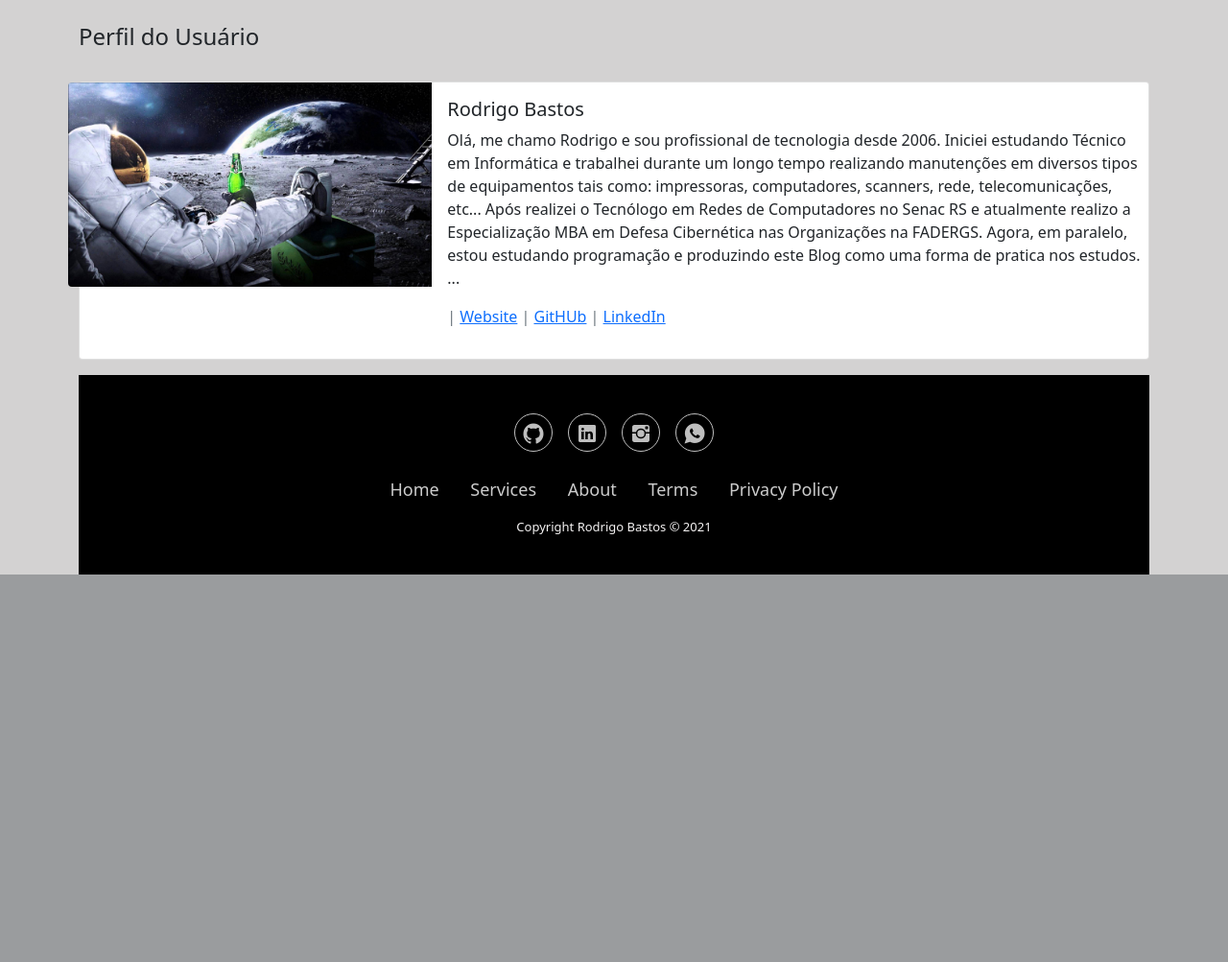
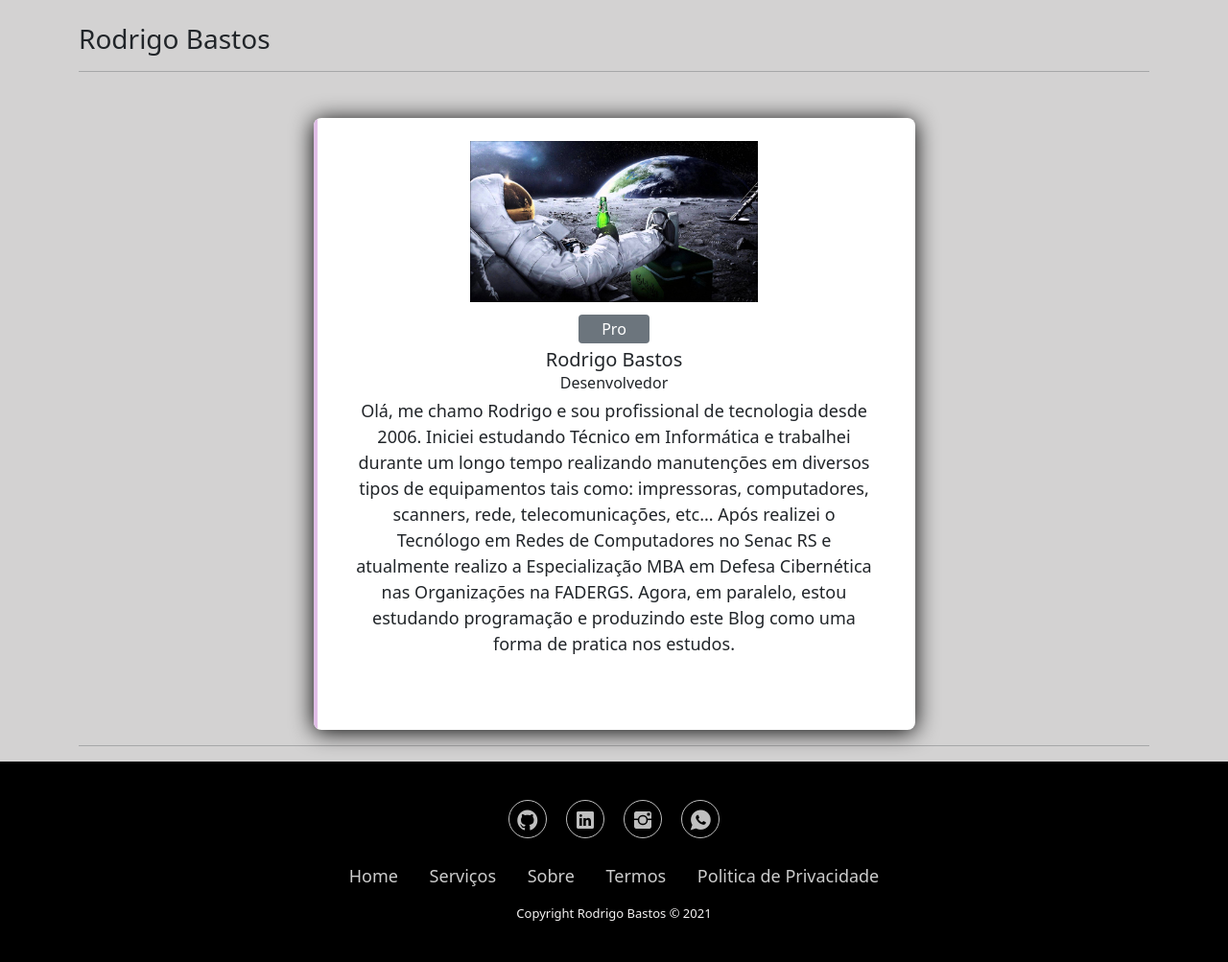
Before and after one commit to 0Rodrigo0/Blog123, a Django app: page /members/1/profile/ in a window 1280 px wide. Shown: the part 696-1699 px from the top of the page at 96% size. Before the commit the page ends 1295 px from the top, so only its background shows below. Run offline with Django 3.2, Linux system fonts and the light colour scheme; data comes from the database, SQL or seed files in the repository; both versions use the stored data as it was after the commit; some libraries are stand-ins or nearby versions.

Commit message:
newprofile

```diff
--- a/django_project/MeuBlog/templates/base.html
+++ b/django_project/MeuBlog/templates/base.html
@@ -21,7 +21,6 @@
     <link rel="stylesheet" href="/static/MeuBlog/css/footer.css">
     <link rel="stylesheet" href="/static/MeuBlog/css/whatsapp.css">
     <link rel="stylesheet" href="/static/MeuBlog/css/arrow/arrow.css">
-    <script src="https://code.jquery.com/jquery-3.6.0.js" integrity="sha256-H+K7U5CnXl1h5ywQfKtSj8PCmoN9aaq30gDh27Xc0jk=" crossorigin="anonymous"></script>
 
     <!-- Bootstrap CSS -->
     <link href="https://cdn.jsdelivr.net/npm/bootstrap@5.0.2/dist/css/bootstrap.min.css" rel="stylesheet" integrity="sha384-EVSTQN3/azprG1Anm3QDgpJLIm9Nao0Yz1ztcQTwFspd3yD65VohhpuuCOmLASjC" crossorigin="anonymous">
@@ -165,13 +164,18 @@
   <body>
       <div class="footer-basic">
           <footer>
-              <div class="social"><a href="https://github.com/0Rodrigo0"><i class="icon ion-social-github"></i></a><a href="https://www.linkedin.com/in/rodrigo-b-b93295a1/"><i class="icon ion-social-linkedin"></i></a><a href="https://www.instagram.com/rodrigo_blw/"><i class="icon ion-social-instagram"></i></a><a href="https://wa.me/5551984065069"><i class="icon ion-social-whatsapp"></i></a></div>
+              <div class="social">
+                <a href="https://github.com/0Rodrigo0"><i class="icon ion-social-github"></i></a>
+                <a href="https://www.linkedin.com/in/rodrigo-b-b93295a1/"><i class="icon ion-social-linkedin"></i></a>
+                <a href="https://www.instagram.com/rodrigo_blw/"><i class="icon ion-social-instagram"></i></a>
+                <a href="https://wa.me/5551984065069"><i class="icon ion-social-whatsapp"></i></a>
+              </div>
               <ul class="list-inline">
-                  <li class="list-inline-item"><a href="#">Home</a></li>
-                  <li class="list-inline-item"><a href="#">Services</a></li>
-                  <li class="list-inline-item"><a href="#">About</a></li>
-                  <li class="list-inline-item"><a href="#">Terms</a></li>
-                  <li class="list-inline-item"><a href="#">Privacy Policy</a></li>
+                  <li class="list-inline-item"><a href="{% url 'home' %}">Home</a></li>
+                  <li class="list-inline-item"><a href="#">Serviços</a></li>
+                  <li class="list-inline-item"><a href="#">Sobre</a></li>
+                  <li class="list-inline-item"><a href="#">Termos</a></li>
+                  <li class="list-inline-item"><a href="#">Politica de Privacidade</a></li>
               </ul>
               <p class="copyright">Copyright Rodrigo Bastos © 2021</p>
           </footer>
--- a/django_project/members/templates/registration/user_profile.html
+++ b/django_project/members/templates/registration/user_profile.html
@@ -2,23 +2,22 @@
 {% load static %}
 {% block content %}
 
+
+
+<!-------------   Banner de perfil   Old
 <h4>Perfil do Usuário</h4>
+<br>
+<div class="card mb-3">
+    {% if page_user.profile_pic %}
+        <img src="{{ page_user.profile_pic.url }}" class="card-img-top" height="450">
+    {% else %}
+        <img src="{% static 'MeuBlog/images/profile.jpg' %}" class="card-img-top" height="450">
+    {% endif %}
 
-<br>
-<!-------------   Banner de perfil   ------------->
-<div class="card mb-3">
-    <div class="row no-gutters">
-        <div class="col-md-4">
-            {% if page_user.profile_pic %}
-                <img src="{{ page_user.profile_pic.url }}" class="img-fluid rounded-start" style="max-width: 100% 100%;" >
-            {% else %}
-                <img src="{% static 'MeuBlog/images/profile.jpg' %}" class="img-fluid rounded-start" style="max-width: 100% 100%;">
-            {% endif %}
-        </div>
-        <div class="col-md-8">
-            <div class="card-body">
+    <div class="card">
+        <div class="card-body">
             <h5 class="card-title">{{ page_user.user.first_name }} {{ page_user.user.last_name }}</h5>
-            <p class="card-text"> {{ page_user.user.profile.bio|safe }}  ...</p>
+            <p class="card-text"> {{ page_user.user.profile.bio }}</p>
             <p class="text-muted">
 
                 {% if page_user.website_url %}
@@ -52,5 +51,42 @@
         </div>
     </div>
 </div>
+------------->
 
+<link src="https://cdn.jsdelivr.net/npm/bootstrap@5.0.0-beta1/dist/css/bootstrap.min.css"></link>
+<script type="txt/css" src="https://cdn.jsdelivr.net/npm/bootstrap@5.0.0-beta1/dist/js/bootstrap.bundle.min.js"></script>
+<link src="https://cdnjs.cloudflare.com/ajax/libs/font-awesome/4.7.0/css/font-awesome.min.css"></link>
+<link rel="stylesheet" href="/static/MeuBlog/css/perfilbaner.css">
+
+<h3>{{ page_user.user.first_name }} {{ page_user.user.last_name }}</h3>
+<hr>
+<div class="container mt-5">
+    <div class="row d-flex justify-content-center">
+        <div class="col-md-7">
+            <div class="card p-3 py-4" style="box-shadow: 0px 2px 23px black;">
+                <div class="text-center">
+                    {% if page_user.profile_pic %}
+                        <img src="{{ page_user.profile_pic.url }}" width="300">
+                    {% else %}
+                        <img src="{% static 'MeuBlog/images/profile.jpg' %}" width="300">
+                    {% endif %}
+                </div>
+                <div class="text-center mt-3"> <span class="bg-secondary p-1 px-4 rounded text-white">Pro</span>
+                    <h5 class="mt-2 mb-0">{{ page_user.user.first_name }} {{ page_user.user.last_name }}</h5> <span>Desenvolvedor</span>
+                    <div class="px-4 mt-1">
+                        <p class="fonts">{{ page_user.user.profile.bio }}</p>
+                    </div>
+                    <ul class="social-list">
+                        <li><i class="fa fa-facebook"></i></li>
+                        <li><i class="fa fa-dribbble"></i></li>
+                        <li><i class="fa fa-instagram"></i></li>
+                        <li><i class="fa fa-linkedin"></i></li>
+                        <li><i class="fa fa-google"></i></li>
+                    </ul>
+                </div>
+            </div>
+        </div>
+    </div>
+</div>
+<hr>
 {% endblock %}
--- a/django_project/static/MeuBlog/css/footer.css
+++ b/django_project/static/MeuBlog/css/footer.css
@@ -1,6 +1,6 @@
 .footer-basic {
     padding:40px 0;
-    background-color:black;
+    background-color: black;
     color:white;
   }
 
--- /dev/null
+++ b/django_project/static/MeuBlog/css/perfilbaner.css
@@ -0,0 +1,74 @@
+.card {
+  border: none;
+  position: relative;
+  overflow: hidden;
+  border-radius: 8px;
+  cursor: pointer;
+}
+
+.card:before {
+  content: "";
+  position: absolute;
+  left: 0;
+  top: 0;
+  width: 4px;
+  height: 100%;
+  background-color: #E1BEE7;
+  transform: scaleY(1);
+  transition: all 0.5s;
+  transform-origin: bottom;
+}
+
+.card:after {
+  content: "";
+  position: absolute;
+  left: 0;
+  top: 0;
+  width: 4px;
+  height: 100%;
+  background-color: #8E24AA;
+  transform: scaleY(0);
+  transition: all 0.5s;
+  transform-origin: bottom;
+}
+
+.card:hover::after {
+  transform: scaleY(1);
+}
+
+.fonts {
+  font-size: 18px;
+}
+
+.social-list {
+  display: flex;
+  list-style: none;
+  justify-content: center;
+  padding: 0;
+}
+
+.social-list li {
+  padding: 10px;
+  color: #8E24AA;
+  font-size: 19px
+}
+
+.buttons button:nth-child(1) {
+  border: 1px solid #8E24AA !important;
+  color: #8E24AA;
+  height: 40px;
+}
+
+.buttons button:nth-child(1):hover {
+  border: 1px solid #8E24AA !important;
+  color: #fff;
+  height: 40px;
+  background-color: #8E24AA;
+}
+
+.buttons button:nth-child(2) {
+  border: 1px solid #8E24AA !important;
+  background-color: #8E24AA;
+  color: #fff;
+  height: 40px;
+}
```
Also changed, not shown: django_project/MeuBlog/templates/home.html (+2 -9 lines), django_project/db.sqlite3.
